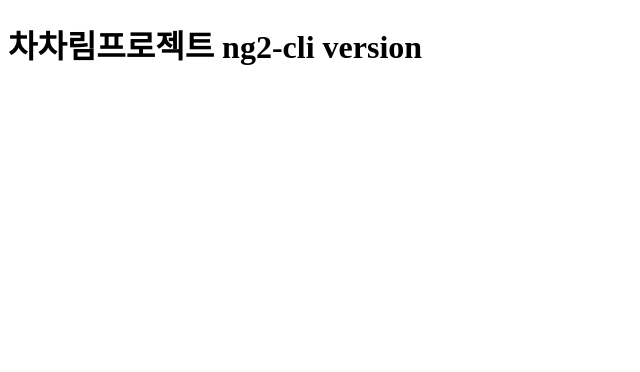
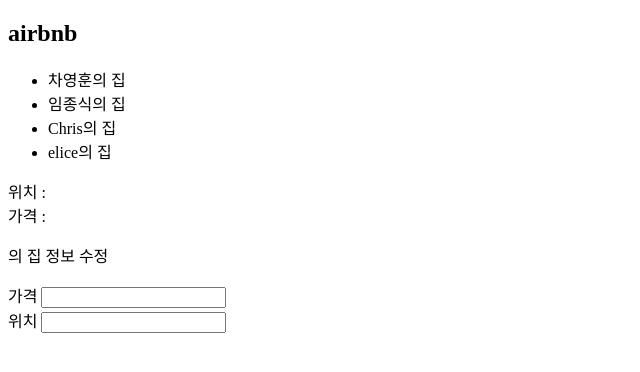
Before and after one commit to ChachaLim/WebProject_CL, an Angular app in the folder ng2_ccl_project/: page / in a window 1280 px wide. Shown: the top 372 px of the page, without its empty margins (0-640 px from the left). Built offline with nearby package versions, Linux system fonts and the light colour scheme.

Commit message:
가격, 위치 수정 추가 (two way data binding)

```diff
--- a/ng2_ccl_project/src/app/app.component.css
+++ b/ng2_ccl_project/src/app/app.component.css
@@ -0,0 +1,3 @@
+.clicked{
+	color: red;
+}
--- a/ng2_ccl_project/src/app/app.component.html
+++ b/ng2_ccl_project/src/app/app.component.html
@@ -1,3 +1,18 @@
-<h1>
-  {{title}}
-</h1>
+<h2>{{title}}</h2>
+
+<ul>
+    <li *ngFor="let home of homes"
+         (click)="onSelect(home)"
+         [class.clicked]="selectedHome===home">
+         {{home.hoster}}의 집
+    </li>
+</ul>
+<div>
+	위치 : {{selectedHome.place}}<br>
+	가격 : {{selectedHome.price}}
+</div>
+
+<p>{{selectedHome.hoster}}의 집 정보 수정</p>
+<!-- two way data binding -->
+<label>가격 </label><input type="text" [(ngModel)]="selectedHome.price"><br>
+<label>위치 </label><input type="text" [(ngModel)]="selectedHome.place">
--- a/ng2_ccl_project/src/app/app.component.ts
+++ b/ng2_ccl_project/src/app/app.component.ts
@@ -6,5 +6,36 @@
   styleUrls: ['./app.component.css']
 })
 export class AppComponent {
-  title = '차차림프로젝트 ng2-cli version';
+
+title = "airbnb";
+selectedHome = {};
+ homes = [
+ 	{
+	 	hoster:'차영훈',
+		price:'250$',
+		place:'Busan'
+	},
+	{
+		hoster:'임종식',
+		price:'299$',
+		place:'부산'
+	},
+	{
+		hoster:'Chris',
+		price:'300$',
+		place:'NY'
+	},
+	{
+		hoster:'elice',
+		price:'500$',
+		place:'paris'
+	}
+
+ ];
+
+ onSelect(home){
+ 	this.selectedHome = home;
+ }
+ constructor(){}
+
 }
```
Also changed, not shown: 1 other file (tests, documents, lock files or other folders).
